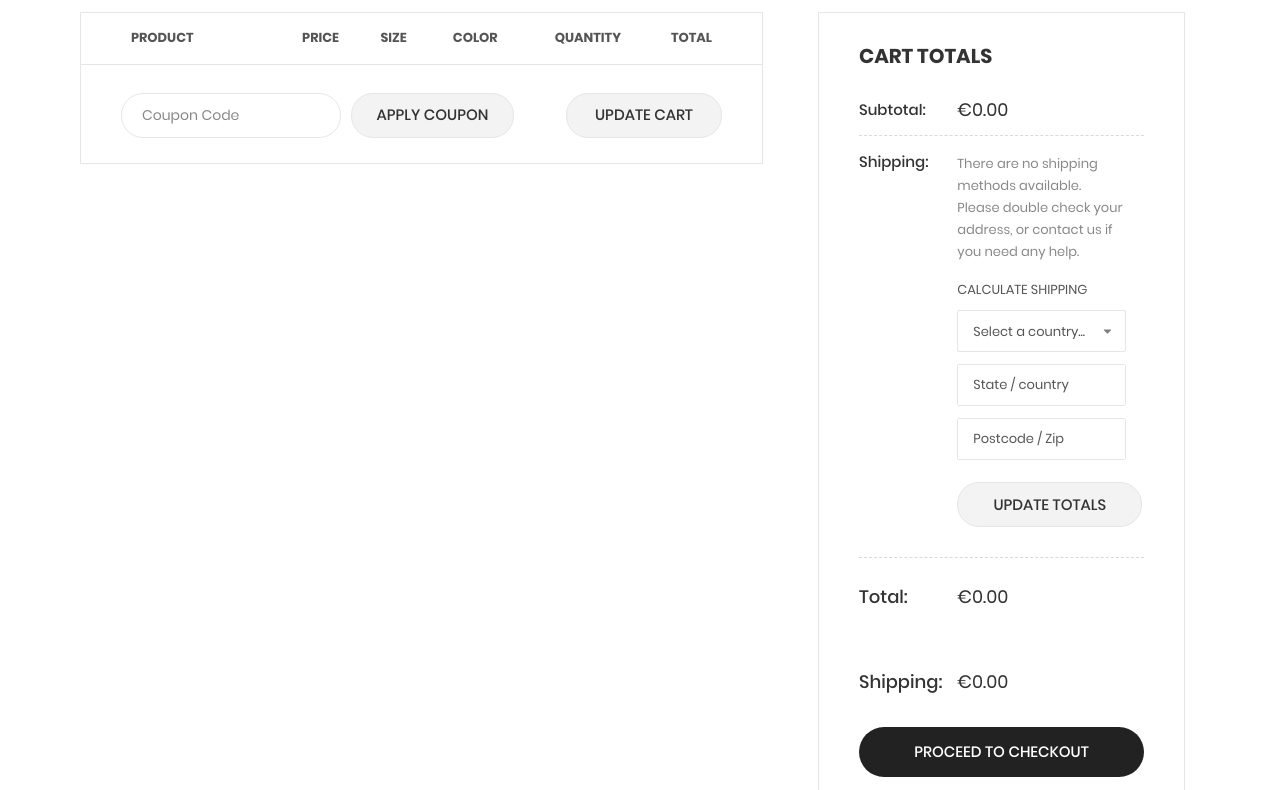
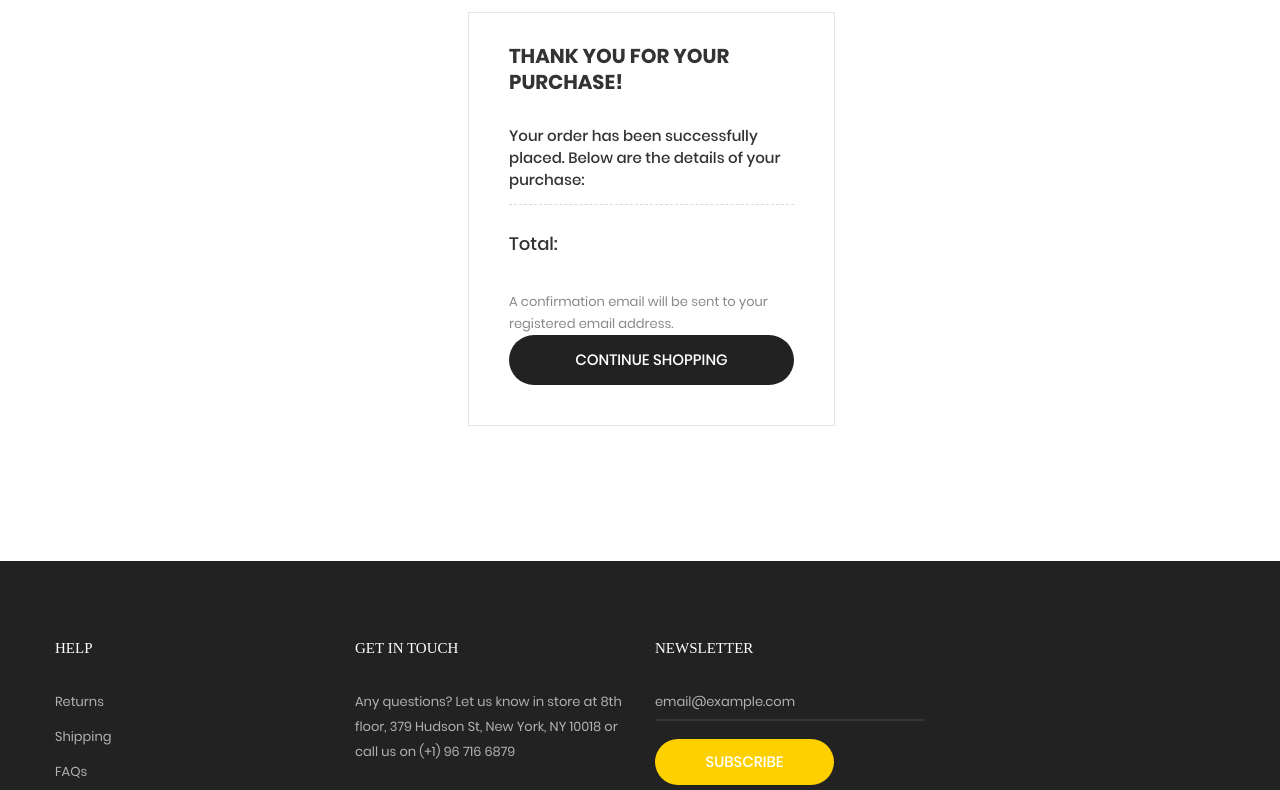
Before and after one commit to alemxral/AinorSocks, a plain HTML site: page front/success.html in a window 1280 px wide. Shown: the part 239-1029 px from the top of the page. Drawn offline with Linux system fonts and the light colour scheme; a script that the page names is missing; a web font is replaced by a local one.

Commit message:
success pages

```diff
--- a/front/js/newtest.js
+++ b/front/js/newtest.js
@@ -503,6 +503,19 @@ function clearCart() {
 
 
 
+// Check if the current page is success.html
+if (window.location.pathname.endsWith('success.html')) {
+    // Update subtotal and total amounts using the existing functions
+
+    const total = calculateTotalWithShipping();
+
+
+    document.getElementById('total-amount').innerText = `€${total.toFixed(2)}`;
+
+    clearCart(); // Execute the clearCart function
+}
+
+
 
 
 document.addEventListener('DOMContentLoaded', function() {
--- a/front/success.html
+++ b/front/success.html
@@ -28,6 +28,8 @@
 	<link rel="stylesheet" type="text/css" href="css/util.css">
 	<link rel="stylesheet" type="text/css" href="css/main.css">
 <!--===============================================================================================-->
+
+
 </head>
 <body class="animsition">
 
@@ -38,25 +40,25 @@
 			<!-- Topbar -->
 			<div class="top-bar">
 				<div class="content-topbar flex-sb-m h-full container">
-					<div class="left-top-bar">
+					<!-- <div class="left-top-bar">
 						Free shipping for standard order over $100
-					</div>
+					</div> -->
 
 					<div class="right-top-bar flex-w h-full">
 						<a href="#" class="flex-c-m trans-04 p-lr-25">
 							Help & FAQs
 						</a>
 
-						<a href="#" class="flex-c-m trans-04 p-lr-25">
+						<!-- <a href="#" class="flex-c-m trans-04 p-lr-25">
 							My Account
-						</a>
+						</a> -->
 
 						<a href="#" class="flex-c-m trans-04 p-lr-25">
 							EN
 						</a>
 
 						<a href="#" class="flex-c-m trans-04 p-lr-25">
-							USD
+							EUR
 						</a>
 					</div>
 				</div>
@@ -82,13 +84,13 @@
 								</ul> -->
 							</li>
 
-							<li>
+							<!-- <li>
 								<a href="product.html">Shop</a>
-							</li>
+							</li> -->
 
-							<li class="label1" data-label1="hot">
+							<!-- <li class="label1" data-label1="hot">
 								<a href="shoping-cart.html">Features</a>
-							</li>
+							</li> -->
 
 							<!-- <li>
 								<a href="blog.html">Blog</a>
@@ -158,9 +160,9 @@
 		<div class="menu-mobile">
 			<ul class="topbar-mobile">
 				<li>
-					<div class="left-top-bar">
+					<!-- <div class="left-top-bar">
 						Free shipping for standard order over $100
-					</div>
+					</div> -->
 				</li>
 
 				<li>
@@ -169,16 +171,16 @@
 							Help & FAQs
 						</a>
 
-						<a href="#" class="flex-c-m p-lr-10 trans-04">
+						<!-- <a href="#" class="flex-c-m p-lr-10 trans-04">
 							My Account
-						</a>
+						</a> -->
 
 						<a href="#" class="flex-c-m p-lr-10 trans-04">
 							EN
 						</a>
 
 						<a href="#" class="flex-c-m p-lr-10 trans-04">
-							USD
+							EUR
 						</a>
 					</div>
 				</li>
@@ -197,13 +199,13 @@
 					</span>
 				</li>
 
-				<li>
+				<!-- <li>
 					<a href="product.html">Shop</a>
-				</li>
+				</li> -->
 
-				<li>
+				<!-- <li>
 					<a href="shoping-cart.html" class="label1 rs1" data-label1="hot">Features</a>
-				</li>
+				</li> -->
 
 				<!-- <li>
 					<a href="blog.html">Blog</a>
@@ -283,119 +285,33 @@
             Home
             <i class="fa fa-angle-right m-l-9 m-r-10" aria-hidden="true"></i>
         </a>
-
         <span class="stext-109 cl4">
-				Shoping Cart
+            Order Confirmation
         </span>
     </div>
 </div>
 
-
-	<!-- Shoping Cart -->
-	<form class="bg0 p-t-75 p-b-85">
+<!-- Order Confirmation -->
+<div class="bg0 p-t-75 p-b-85">
     <div class="container">
         <div class="row">
-				<div class="col-lg-10 col-xl-7 m-lr-auto m-b-50">
-					<div class="m-l-25 m-r--38 m-lr-0-xl">
-						<div class="wrap-table-shopping-cart">
-							<table class="table-shopping-cart">
-								<tr class="table_head">
-									<th class="column-1">Product</th>
-									<th class="column-2"></th>
-									<th class="column-3">Price</th>
-									<th class="column-4">Quantity</th>
-									<th class="column-5">Quantity</th>
-									<th class="column-6">Total</th>
-								</tr>
-
-								 <!-- Table rows will be dynamically inserted here by JS -->
-
-							</table>
-						</div>
-
-						<div class="flex-w flex-sb-m bor15 p-t-18 p-b-15 p-lr-40 p-lr-15-sm">
-							<div class="flex-w flex-m m-r-20 m-tb-5">
-								<input class="stext-104 cl2 plh4 size-117 bor13 p-lr-20 m-r-10 m-tb-5" type="text" name="coupon" placeholder="Coupon Code">
-
-								<div class="flex-c-m stext-101 cl2 size-118 bg8 bor13 hov-btn3 p-lr-15 trans-04 pointer m-tb-5">
-									Apply coupon
-								</div>
-							</div>
-
-							<div class="flex-c-m stext-101 cl2 size-119 bg8 bor13 hov-btn3 p-lr-15 trans-04 pointer m-tb-10">
-								Update Cart
-							</div>
-						</div>
-					</div>
-				</div>
-
             <div class="col-sm-10 col-lg-7 col-xl-5 m-lr-auto m-b-50">
                 <div class="bor10 p-lr-40 p-t-30 p-b-40 m-l-63 m-r-40 m-lr-0-xl p-lr-15-sm">
                     <h4 class="mtext-109 cl2 p-b-30">
-							Cart Totals
+                        Thank You for Your Purchase!
                     </h4>
 
+                    <p class="stext-110 cl2">
+                        Your order has been successfully placed. Below are the details of your purchase:
+                    </p>
+
                     <div class="flex-w flex-t bor12 p-b-13">
-							<div class="size-208">
-								<span class="stext-110 cl2">
-									Subtotal:
-								</span>
+
                     </div>
 
-							<div class="size-209">
-								<span id="subtotal-amount" class="mtext-110 cl2">
-									$79.65
-								</span>
-							</div>
-						</div>
 
-						<div class="flex-w flex-t bor12 p-t-15 p-b-30">
-							<div class="size-208 w-full-ssm">
-								<span class="stext-110 cl2">
-									Shipping:
-								</span>
-							</div>
 
-							<div class="size-209 p-r-18 p-r-0-sm w-full-ssm">
-								<p class="stext-111 cl6 p-t-2">
-									There are no shipping methods available. Please double check your address, or contact us if you need any help.
-								</p>
 
-								<div class="p-t-15">
-									<span class="stext-112 cl8">
-										Calculate Shipping
-									</span>
-
-									<div class="rs1-select2 rs2-select2 bor8 bg0 m-b-12 m-t-9">
-										<select id="country-select" class="js-select2" name="country">
-											<option>Select a country...</option>
-											<option>France</option>
-											<option>Luxembourg</option>
-											<option>Spain</option>
-											<option>Belgium</option>
-											<option>Portugal</option>
-											<option>Italy</option>
-										</select>
-										<div class="dropDownSelect2"></div>
-									</div>
-
-									<div class="bor8 bg0 m-b-12">
-										<input class="stext-111 cl8 plh3 size-111 p-lr-15" type="text" name="state" placeholder="State / country">
-									</div>
-
-									<div class="bor8 bg0 m-b-22">
-										<input class="stext-111 cl8 plh3 size-111 p-lr-15" type="text" name="postcode" placeholder="Postcode / Zip">
-									</div>
-
-									<div class="flex-w">
-										<div class="flex-c-m stext-101 cl2 size-115 bg8 bor13 hov-btn3 p-lr-15 trans-04 pointer" id="update-totals-btn">
-											Update Totals
-										</div>
-									</div>
-
-								</div>
-							</div>
-						</div>
 
                     <div class="flex-w flex-t p-t-27 p-b-33">
                         <div class="size-208">
@@ -403,38 +319,31 @@
                                 Total:
                             </span>
                         </div>
-
                         <div class="size-209 p-t-1">
                             <span id="total-amount" class="mtext-110 cl2">
-									79.65
+
                             </span>
                         </div>
                     </div>
 
-						<div class="flex-w flex-t p-t-27 p-b-33">
-							<div class="size-208">
-								<span class="mtext-101 cl2">
-									Shipping:
-								</span>
-							</div>
+                    <p class="stext-111 cl6 p-t-2">
+                        A confirmation email will be sent to your registered email address.
+                    </p>
 
-							<div class="size-209 p-t-1">
-								<span id="shipping-amount" class="mtext-110 cl2">
-									0.00
-								</span>
-							</div>
-						</div>
+                    <!-- Execute clearCart() function -->
+                    <script>
+                        clearCart();
+                    </script>
 
-
-						<button id="checkout-button" class="flex-c-m stext-101 cl0 size-116 bg3 bor14 hov-btn3 p-lr-15 trans-04 pointer">
-							Proceed to Checkout
+                    <button id="continue-shopping" class="flex-c-m stext-101 cl0 size-116 bg3 bor14 hov-btn3 p-lr-15 trans-04 pointer" onclick="location.href='index.html'">
+                        Continue Shopping
                     </button>
-
                 </div>
             </div>
         </div>
     </div>
-	</form>
+</div>
+
 
 
 
@@ -443,7 +352,7 @@
 	<footer class="bg3 p-t-75 p-b-32">
 		<div class="container">
 			<div class="row">
-				<div class="col-sm-6 col-lg-3 p-b-50">
+				<!-- <div class="col-sm-6 col-lg-3 p-b-50">
 					<h4 class="stext-301 cl0 p-b-30">
 						Categories
 					</h4>
@@ -473,7 +382,7 @@
 							</a>
 						</li>
 					</ul>
-				</div>
+				</div> -->
 
 				<div class="col-sm-6 col-lg-3 p-b-50">
 					<h4 class="stext-301 cl0 p-b-30">
@@ -481,11 +390,11 @@
 					</h4>
 
 					<ul>
-						<li class="p-b-10">
+						<!-- <li class="p-b-10">
 							<a href="#" class="stext-107 cl7 hov-cl1 trans-04">
 								Track Order
 							</a>
-						</li>
+						</li> -->
 
 						<li class="p-b-10">
 							<a href="#" class="stext-107 cl7 hov-cl1 trans-04">
@@ -574,12 +483,7 @@
 					</a>
 				</div>
 
-				<p class="stext-107 cl6 txt-center">
-					<!-- Link back to Colorlib can't be removed. Template is licensed under CC BY 3.0. -->
-Copyright &copy;<script>document.write(new Date().getFullYear());</script> All rights reserved | Made with <i class="fa fa-heart-o" aria-hidden="true"></i> by <a href="https://colorlib.com" target="_blank">Colorlib</a> &amp; distributed by <a href="https://themewagon.com" target="_blank">ThemeWagon</a>
-<!-- Link back to Colorlib can't be removed. Template is licensed under CC BY 3.0. -->
 
-				</p>
 			</div>
 		</div>
 	</footer>
@@ -593,7 +497,7 @@ Copyright &copy;<script>document.write(new Date().getFullYear());</script> All r
 	</div>
 
 
-	<script src="js/newtest.js"></script>
+
 <!--===============================================================================================-->
 	<script src="vendor/jquery/jquery-3.2.1.min.js"></script>
 <!--===============================================================================================-->
@@ -633,11 +537,14 @@ Copyright &copy;<script>document.write(new Date().getFullYear());</script> All r
 <!--===============================================================================================-->
 	<script src="js/main.js"></script>
 
+	<script src="https://js.stripe.com/v3/"></script>
 
-	<script src="https://js.stripe.com/v3/"></script>
-<script>
-    const stripe = Stripe('pk_live_51Q4OeLJTZouawikopf9FHiiRcaDqmfuFdW2zNnlYfQuLVMX1wLzKwv2OxXWenyIYwpR3WuhWqEnF9XNpcoPHSvMo00D7HNU3sa'); // Initialize Stripe
-</script>
+	<script src="js/newtest.js"></script>
+
+
+
+
+
 
 </body>
 </html>
```
Also changed, not shown: front/index.html (+5 -5 lines), front/shoping-cart.html (+4 -4 lines). Lines whose indentation alone changed are shown as unchanged.
